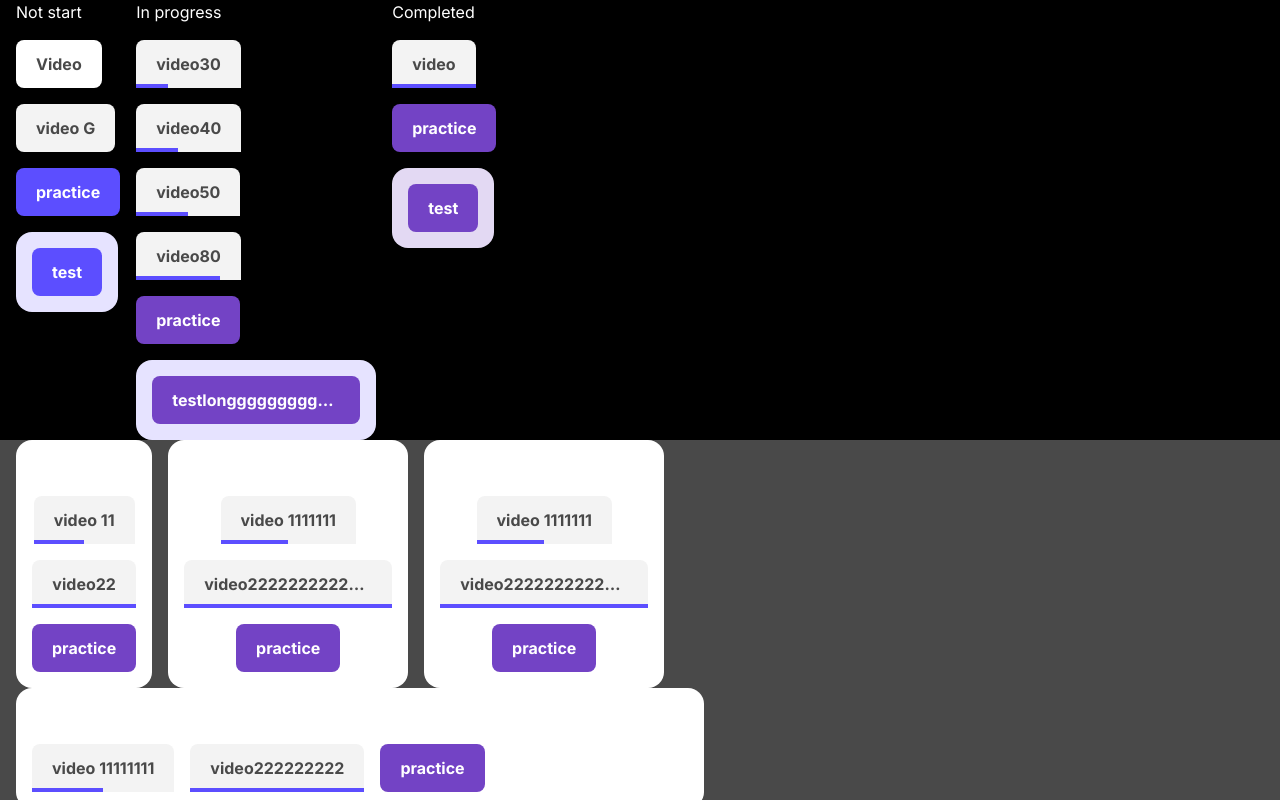
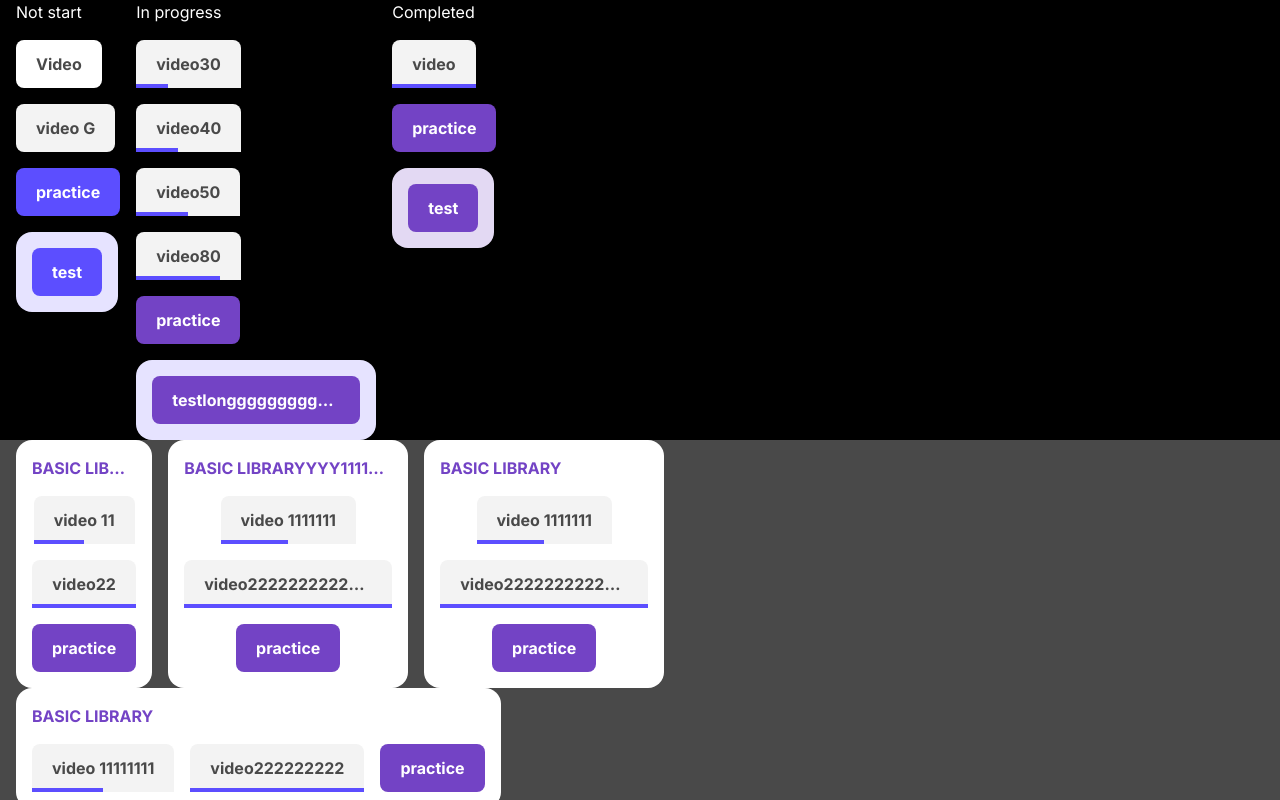
Before and after one commit to MicroCU/Frontend, a Next.js app: page /example in a window 1280 px wide. Shown: the top 800 px of the page. Built offline with nearby package versions, Linux system fonts and the light colour scheme; a web font is replaced by a local one.

Commit message:
fix: group component

```diff
--- a/app/example/page.tsx
+++ b/app/example/page.tsx
@@ -117,6 +117,7 @@ export default function TontanComponent() {
       </div>
       <div className="bg-grayMain flex flex-row gap-4 pl-4">
         <Group
+          id="G1"
           title="Basic Libraryyyy11112222212333455555577"
           micros={[
             {
@@ -144,6 +145,7 @@ export default function TontanComponent() {
           type={GroupTypeEnum.Ordered}
         />
         <Group
+          id="G2"
           title="Basic Libraryyyy11112222212333455555577"
           micros={[
             {
@@ -185,6 +187,7 @@ export default function TontanComponent() {
           type={GroupTypeEnum.Ordered}
         />
         <Group
+          id="G3"
           title="Basic Library"
           micros={[
             {
@@ -196,7 +199,7 @@ export default function TontanComponent() {
             },
             {
               id: "2",
-              title: "video222222222222222222222222222",
+              title: "video22222222223114",
               progress: 100,
               type: MicroTypeEnum.VIDEO,
               isGroup: true
@@ -214,6 +217,7 @@ export default function TontanComponent() {
       </div>
       <div className="bg-grayMain flex flex-column gap-4 pl-4">
         <Group
+          id="G4"
           title="Basic Library"
           micros={[
             {
@@ -243,6 +247,7 @@ export default function TontanComponent() {
       </div>
       <div className="bg-grayMain flex flex-column gap-4 pl-4">
         <Group
+          id="G5"
           title="Basic LibraryyyyyyyyyyyyyyLibraryyyyyyyyyyyyyyLibraryyyyyyyyyyyyyyLibraryyyyyyyyyyyyyyLibraryyyyyyyyyyyyyy"
           micros={[
             {
@@ -272,6 +277,7 @@ export default function TontanComponent() {
       </div>
       <div className="bg-grayMain flex flex-column gap-4 pl-4">
         <Group
+          id="G6"
           title="Basic LibraryyyyyyyyyyyyyyLibraryyyyyyyyyyyyyyLibraryyyyyyyyyyyyyyLibraryyyyyyyyyyyyyyLibraryyyyyyyyyyyyyy"
           micros={[
             {
@@ -301,6 +307,7 @@ export default function TontanComponent() {
       </div>
       <div className="bg-grayMain flex flex-column gap-4 pl-4">
         <Group
+          id="G7"
           title="Basic Library (LONG)"
           micros={[
             {
--- a/components/Group.tsx
+++ b/components/Group.tsx
@@ -1,44 +1,41 @@
 "use client";
 import { GroupTypeEnum } from "@/types/enum";
 import Micro, { IMicroProps } from "./Micro";
+import { ScrollArea, ScrollBar } from "./ui/scroll-area";
 import { useEffect, useState } from "react";
-import { ScrollArea, ScrollBar } from "./ui/scroll-area";
 
 export interface IGroupProps {
+  id: string;
   title: string;
   micros: IMicroProps[];
   type: GroupTypeEnum;
 }
 
-export default function Group({ title, micros, type }: IGroupProps) {
-  const [totalWidth, setTotalWidth] = useState(0);
-  const [microsWidth, setMicrosWidth] = useState<Map<number, number>>(
-    new Map()
-  );
-  const handleWidth = (index: number, width: number) => {
-    setMicrosWidth((prev) => {
-      prev.set(index, width);
-      return prev;
-    });
-  };
+export default function Group({ id, title, micros, type }: IGroupProps) {
+  const [microComponentWidth, setMicroComponentWidth] = useState(0);
   useEffect(() => {
-    setTotalWidth(calculateTotalWidth(microsWidth));
-  }, [microsWidth]);
+    let doc = document
+      .getElementById("micros-display-" + id)
+      ?.getBoundingClientRect();
+    setMicroComponentWidth(doc ? doc.width : 0);
+  }, [id]);
   return (
     <>
       {type === GroupTypeEnum.Ordered ? (
         <div className="flex flex-col bg-white w-fit h-fit justify-center content-center gap-y-4 rounded-2xl pt-4 pb-4">
           <div
-            className="pl-4 pr-4"
-            style={{ maxWidth: getMaxWidth(microsWidth) }}
+            className="pl-4 pr-4 w-fit"
+            style={{ maxWidth: microComponentWidth }}
           >
             <p className="uppercase Bold16 text-progress overflow-hidden whitespace-nowrap overflow-ellipsis">
-              {" "}
-              {title}{" "}
+              {title}
             </p>
           </div>
           <ScrollArea className="w-fit h-44 border-none">
-            <div className="flex flex-col w-fit h-fit justify-center content-center gap-y-4 pl-4 pr-4">
+            <div
+              className="flex flex-col w-fit h-fit justify-center content-center gap-y-4 pl-4 pr-4"
+              id={`micros-display-${id}`}
+            >
               {micros.map((micro, index) => (
                 <Micro
                   id={micro.id}
@@ -56,14 +53,19 @@ export default function Group({ title, micros, type }: IGroupProps) {
         </div>
       ) : (
         <div className="flex flex-col bg-white w-fit h-fit justify-center content-center gap-y-4 rounded-2xl pl-4 pr-4">
-          <div className="pt-4" style={{ maxWidth: totalWidth }}>
+          <div
+            className="pt-4 w-full"
+            style={{ maxWidth: microComponentWidth }}
+          >
             <p className="uppercase Bold16 text-progress overflow-hidden whitespace-nowrap overflow-ellipsis">
-              {" "}
               {title}
             </p>
           </div>
-          <ScrollArea className="w-[656px] h-fit border-none">
-            <div className="flex flex-row bg-white w-fit h-fit justify-center content-center gap-x-4 rounded-2xl pb-4">
+          <ScrollArea className="max-w-[656px] h-fit border-none">
+            <div
+              className="flex flex-row bg-white w-fit h-fit justify-center content-center gap-x-4 rounded-2xl pb-4"
+              id={`micros-display-${id}`}
+            >
               {micros.map((micro, index) => (
                 <Micro
                   id={micro.id}
@@ -82,22 +84,3 @@ export default function Group({ title, micros, type }: IGroupProps) {
     </>
   );
 }
-
-function calculateTotalWidth(totalWidth: Map<number, number>) {
-  // TODO: Only first 3 and should plus padding
-  let total = 0;
-  totalWidth.forEach((width) => {
-    total += width;
-  });
-  return total;
-}
-
-function getMaxWidth(totalWidth: Map<number, number>) {
-  let max = 0;
-  totalWidth.forEach((width) => {
-    if (width > max) {
-      max = width;
-    }
-  });
-  return max + 32;
-}
```
